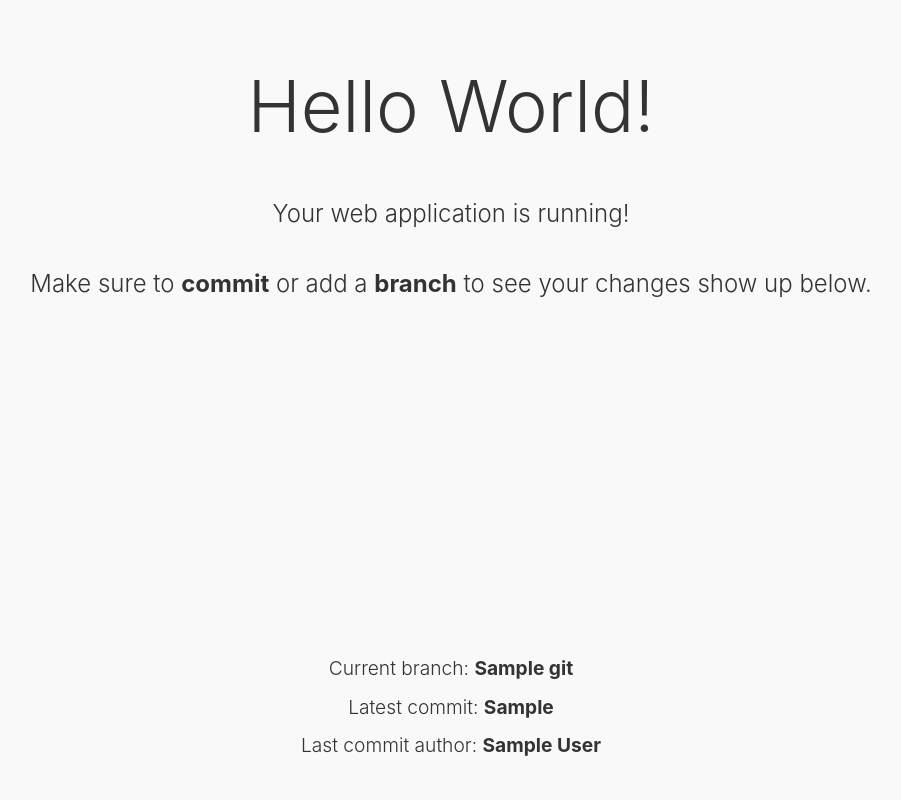
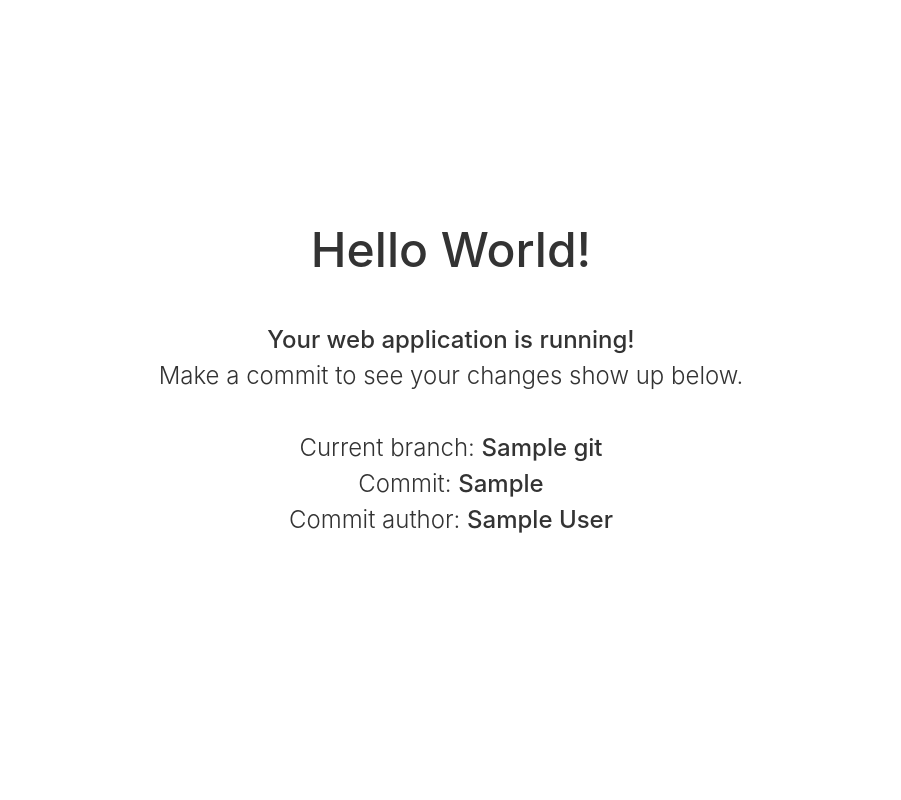
Before and after one commit to Ilias-Tsigkogiannis/python-starter, a Flask app: template templates/index.html in a window 1280 px wide. Shown: the whole page, without its empty margins (189-1090 px from the left). Run offline with Flask 2, Linux system fonts and the light colour scheme; the template is opened without the code that fills it: most values are stand-ins (such as "Sample title", 1, 10 or a date in 2020).

Commit message:
Update styles from Taylor.

```diff
--- a/static/styles.css
+++ b/static/styles.css
@@ -3,44 +3,42 @@
 }
 
 body {
-  font-family: Arial, Helvetica, sans-serif;
   color: #333;
-  background-color: #f9f9f9;
+  display: flex;
+  flex-direction: column;
+  font-family: -apple-system, BlinkMacSystemFont, 'Helvetica Neue', sans-serif;
+  font-size: 1.5em;
+  font-weight: 300;
+  justify-content: center;
+  line-height: 1.5;
   margin: 0;
-  padding: 0;
+  min-height: 100vh;
+  min-width: 100vw;
+  padding: 1em 1em 3em;
+  text-align: center;
 }
 
-section {
-  padding: 2em 5em;
-  text-align: center;
-  font-family: -apple-system,"Helvetica Neue","Segoe UI",sans-serif;
-  font-feature-settings: 'kern';
-  font-size: 1.5em;
-  font-weight: 300;
-  line-height: 1.6;
-  min-height: 80vh;
-  overflow-x: hidden;
-  text-rendering: optimizeLegibility;
+h1,
+h2,
+b {
+  font-weight: 500;
 }
 
-section h2 {
-  font-size: 3em;
-  font-weight: 300;
+h1,
+h2,
+p {
   margin: 0;
 }
 
-section h4 {
-  font-size: 1em;
-  font-weight: 300;
-  padding: 0;
+h1 {
+  font-size: 2em;
 }
 
-.info {
-  padding: 0;
-  min-height: 0;
+h2 {
+  font-size: inherit;
+  margin-top: 1.5em;
 }
 
-.info p {
-  font-size: 0.8em;
-  line-height: 1;
+section + section {
+  margin-top: 1.5em;
 }
--- a/templates/index.html
+++ b/templates/index.html
@@ -6,37 +6,16 @@
     <link rel="shortcut icon" href="{{ url_for('static', filename='images/favicon.png') }}">
   </head>
   <body>
-    <div id="content">
-      <section class="splash">
-        <h2>Hello World!</h2>
-        <h4>Your web application is running!</h4>
-        <p>
-          Make sure to
-          <b>commit</b>
-          or add a
-          <b>branch</b>
-          to see your changes show up below.
-        </p>
+    <div>
+      <section>
+        <h1>Hello World!</h1>
+        <h2>Your web application is running!</h2>
+        <p>Make a commit to see your changes show up below.</p>
       </section>
-      <section class="info">
-        <p>
-          Current branch:
-          <b>
-            {{ git.name }}
-          </b>
-        </p>
-        <p>
-          Latest commit:
-          <b>
-            {{ git.shortSHA }}
-          </b>
-        </p>
-        <p>
-          Last commit author:
-          <b>
-            {{ git.lastCommitAuthor }}
-          </b>
-        </p>
+      <section>
+        <p>Current branch: <b>{{ git.name }}</b></p>
+        <p>Commit: <b>{{ git.shortSHA }}</b></p>
+        <p>Commit author: <b>{{ git.lastCommitAuthor }}</b></p>
       </section>
     </div>
   </body>
```
